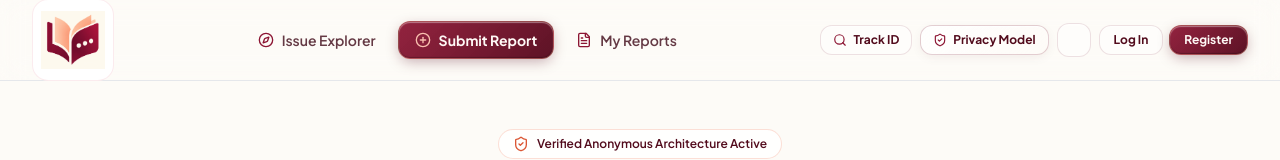
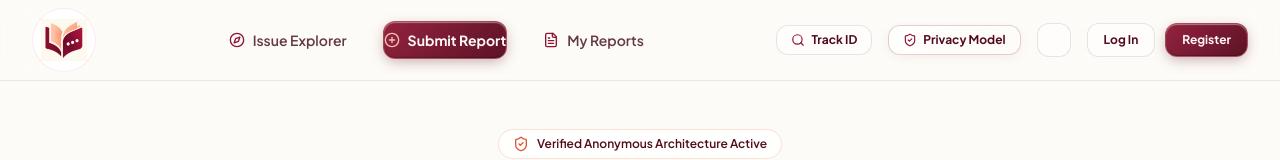
Before and after one commit to sindhuradevi7-ux/CampusVoice, a React (Vite) app in the folder client/: page / in a window 1280 px wide. Shown: the top 160 px of the page. Built offline with nearby package versions, Linux system fonts and the light colour scheme; no server answers; a web font is replaced by a local one.

Commit message:
fix(navbar): place open-book logo inside clean circular container and increase horizontal item spacing

```diff
--- a/client/src/components/common/Navbar.jsx
+++ b/client/src/components/common/Navbar.jsx
@@ -60,26 +60,26 @@ export const Navbar = () => {
                   aria-label="Home"
                   className="flex items-center group transition-transform duration-200"
                 >
-                  <div className="p-1.5 sm:p-2 rounded-2xl bg-white/95 dark:bg-wine-900/95 shadow-xs border border-burgundy-100/80 dark:border-peach-400/20 group-hover:border-burgundy-300 dark:group-hover:border-peach-400/40 group-hover:shadow-sm transition-all flex items-center justify-center">
-                    <BrandLogo className="w-12 h-12 sm:w-14 sm:h-14 md:w-16 md:h-16" showGlow={false} />
+                  <div className="w-13 h-13 sm:w-15 sm:h-15 md:w-16 md:h-16 p-2 rounded-full bg-white/95 dark:bg-wine-900/95 shadow-xs border border-burgundy-100/80 dark:border-peach-400/20 group-hover:border-burgundy-300 dark:group-hover:border-peach-400/40 group-hover:shadow-sm transition-all flex items-center justify-center overflow-hidden">
+                    <BrandLogo className="w-full h-full" showGlow={false} />
                   </div>
                 </Link>
               ) : (
                 <Link
                   to="/"
                   aria-label="Home"
-                  className="px-3.5 py-1.5 btn-glass btn-glass-subtle text-xs font-bold"
+                  className="px-4 py-2 btn-glass btn-glass-subtle text-xs font-bold"
                 >
                   ← Home
                 </Link>
               )}
             </div>
 
-            {/* Desktop Navigation */}
-            <div className="hidden md:flex items-center gap-2">
+            {/* Desktop Navigation with Generous Breathing Room */}
+            <div className="hidden md:flex items-center gap-3.5 lg:gap-5">
               <Link
                 to="/issues"
-                className={`px-3.5 py-2 rounded-xl text-sm font-semibold transition-all flex items-center gap-2 ${
+                className={`px-4 py-2 rounded-xl text-sm font-semibold transition-all flex items-center gap-2 ${
                   isActive('/issues')
                     ? 'text-burgundy-900 dark:text-peach-200 bg-peach-100/60 dark:bg-wine-900/80 font-bold'
                     : 'text-wine-800/90 dark:text-cream-200 hover:text-burgundy-900 dark:hover:text-peach-300 hover:bg-cream-100 dark:hover:bg-wine-900/40'
@@ -92,7 +92,7 @@ export const Navbar = () => {
               {/* Submit Report - Primary Glass CTA */}
               <Link
                 to="/submit"
-                className="px-4 py-2 text-sm font-bold flex items-center gap-2 btn-glass btn-glass-primary shadow-xs"
+                className="px-4.5 py-2 text-sm font-bold flex items-center gap-2 btn-glass btn-glass-primary shadow-xs"
               >
                 <PlusCircle className="w-4 h-4 text-peach-300" />
                 Submit Report
@@ -101,7 +101,7 @@ export const Navbar = () => {
               {/* My Reports */}
               <Link
                 to={isAuthenticated && isStudent ? '/my-complaints' : '/login'}
-                className={`px-3.5 py-2 rounded-xl text-sm font-semibold transition-all flex items-center gap-2 ${
+                className={`px-4 py-2 rounded-xl text-sm font-semibold transition-all flex items-center gap-2 ${
                   isActive('/my-complaints')
                     ? 'text-burgundy-900 dark:text-peach-200 bg-peach-100/60 dark:bg-wine-900/80 font-bold'
                     : 'text-wine-800/90 dark:text-cream-200 hover:text-burgundy-900 dark:hover:text-peach-300 hover:bg-cream-100 dark:hover:bg-wine-900/40'
@@ -115,7 +115,7 @@ export const Navbar = () => {
                 <>
                   <Link
                     to="/admin"
-                    className={`px-3.5 py-2 rounded-xl text-sm font-semibold transition-all flex items-center gap-2 ${
+                    className={`px-4 py-2 rounded-xl text-sm font-semibold transition-all flex items-center gap-2 ${
                       isActive('/admin')
                         ? 'text-burgundy-900 dark:text-peach-200 bg-peach-100/60 dark:bg-wine-900/80 font-bold'
                         : 'text-wine-800/90 dark:text-cream-200 hover:text-burgundy-900 dark:hover:text-peach-300 hover:bg-cream-100 dark:hover:bg-wine-900/40'
@@ -127,7 +127,7 @@ export const Navbar = () => {
 
                   <Link
                     to="/analytics"
-                    className={`px-3.5 py-2 rounded-xl text-sm font-semibold transition-all flex items-center gap-2 ${
+                    className={`px-4 py-2 rounded-xl text-sm font-semibold transition-all flex items-center gap-2 ${
                       isActive('/analytics')
                         ? 'text-burgundy-900 dark:text-peach-200 bg-peach-100/60 dark:bg-wine-900/80 font-bold'
                         : 'text-wine-800/90 dark:text-cream-200 hover:text-burgundy-900 dark:hover:text-peach-300 hover:bg-cream-100 dark:hover:bg-wine-900/40'
@@ -140,11 +140,11 @@ export const Navbar = () => {
               )}
             </div>
 
-            {/* Right Action Badges, Quick Track, Theme Toggle & Auth */}
-            <div className="hidden md:flex items-center gap-2">
+            {/* Right Action Badges, Quick Track, Theme Toggle & Auth with Spacious Spacing */}
+            <div className="hidden md:flex items-center gap-3 lg:gap-4">
               {/* Quick ID Tracker Box */}
               {showTrackInput ? (
-                <form onSubmit={handleQuickTrackSubmit} className="flex items-center gap-1.5 animate-fadeIn">
+                <form onSubmit={handleQuickTrackSubmit} className="flex items-center gap-2 animate-fadeIn">
                   <input
                     type="text"
                     value={quickTrackId}
@@ -171,7 +171,7 @@ export const Navbar = () => {
               ) : (
                 <button
                   onClick={() => setShowTrackInput(true)}
-                  className="px-3 py-1.5 btn-glass btn-glass-subtle text-xs flex items-center gap-1.5"
+                  className="px-3.5 py-1.5 btn-glass btn-glass-subtle text-xs flex items-center gap-1.5"
                   title="Quick Track by Public Complaint ID"
                 >
                   <Search className="w-3.5 h-3.5 text-burgundy-700 dark:text-peach-400" />
@@ -182,7 +182,7 @@ export const Navbar = () => {
               {/* Privacy Model Explainer Trigger */}
               <button
                 onClick={() => setIsExplainerOpen(true)}
-                className="px-3 py-1.5 btn-glass btn-glass-secondary text-xs flex items-center gap-1.5"
+                className="px-3.5 py-1.5 btn-glass btn-glass-secondary text-xs flex items-center gap-1.5"
               >
                 <ShieldCheck className="w-3.5 h-3.5 text-burgundy-700 dark:text-peach-400" />
                 <span>Privacy Model</span>
@@ -203,10 +203,10 @@ export const Navbar = () => {
               </button>
 
               {isAuthenticated ? (
-                <div className="flex items-center gap-2">
+                <div className="flex items-center gap-3">
                   <Link
                     to="/profile"
-                    className="flex items-center gap-2 p-1 pr-3 rounded-full btn-glass btn-glass-subtle"
+                    className="flex items-center gap-2.5 p-1 pr-3.5 rounded-full btn-glass btn-glass-subtle"
                   >
                     <div className="w-7 h-7 rounded-full bg-gradient-to-tr from-burgundy-800 to-peach-500 flex items-center justify-center text-xs font-bold text-white shadow-xs">
                       {user?.name?.charAt(0) || 'U'}
@@ -228,16 +228,16 @@ export const Navbar = () => {
                   </button>
                 </div>
               ) : (
-                <div className="flex items-center gap-1.5">
+                <div className="flex items-center gap-2.5">
                   <Link
                     to="/login"
-                    className="px-3.5 py-1.5 btn-glass btn-glass-subtle text-xs font-bold"
+                    className="px-4 py-2 btn-glass btn-glass-subtle text-xs font-bold"
                   >
                     Log In
                   </Link>
                   <Link
                     to="/register"
-                    className="px-3.5 py-1.5 btn-glass btn-glass-primary text-xs font-bold"
+                    className="px-4 py-2 btn-glass btn-glass-primary text-xs font-bold"
                   >
                     Register
                   </Link>
```
